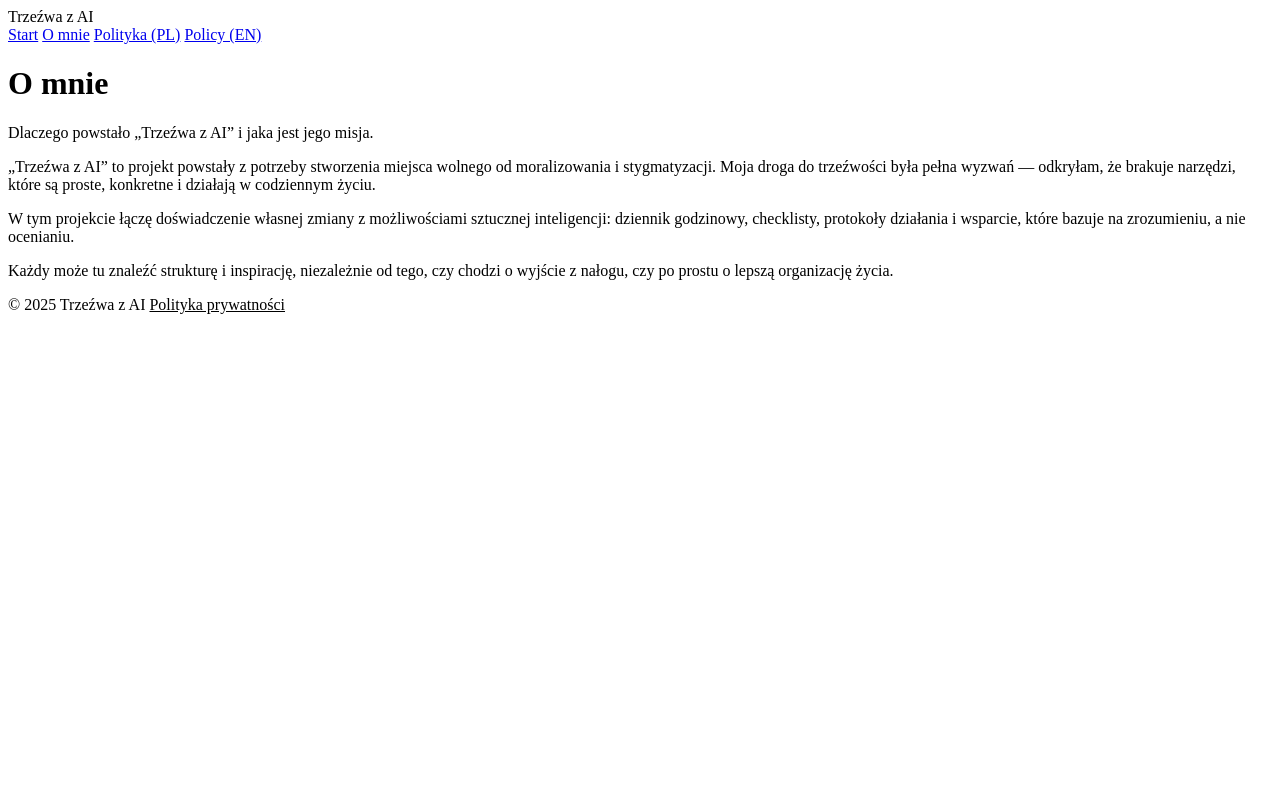
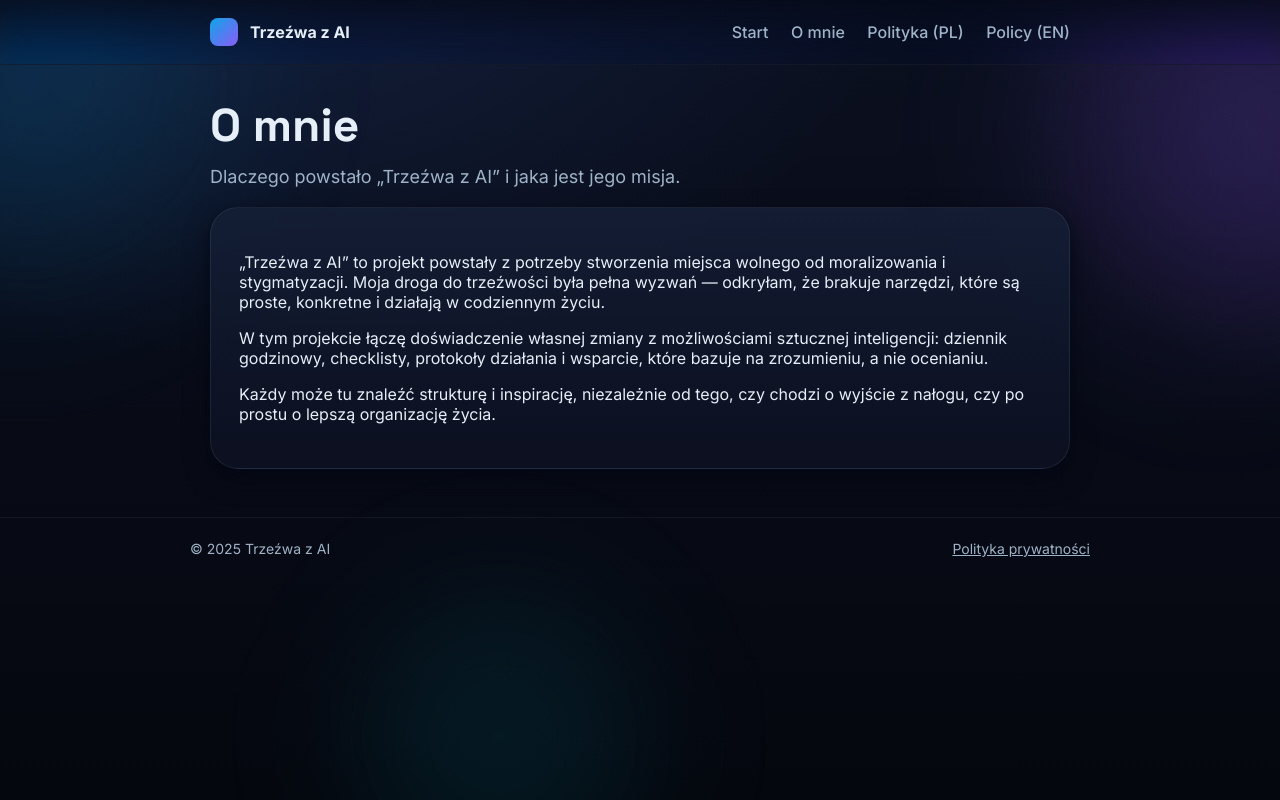
Before and after one commit to modakatowice-sketch/soberwithai, a plain HTML site: page about.html in a window 1280 px wide. Drawn offline with Linux system fonts and the light colour scheme.

Commit message:
Update about.html

```diff
--- a/about.html
+++ b/about.html
@@ -1,4 +1,56 @@
 
+<!DOCTYPE html>
+<html lang="pl">
+<head>
+  <meta charset="UTF-8" />
+  <meta name="viewport" content="width=device-width, initial-scale=1" />
+  <title>O mnie — Trzeźwa z AI (Sober with AI)</title>
+  <meta name="theme-color" content="#0f172a">
+  <meta property="og:title" content="O mnie — Trzeźwa z AI (Sober with AI)">
+  <meta property="og:description" content="Poznaj ideę projektu Trzeźwa z AI — zero moralizowania, maksimum narzędzi i wsparcia.">
+  <meta property="og:type" content="website">
+  <link rel="preconnect" href="https://fonts.googleapis.com">
+  <link rel="preconnect" href="https://fonts.gstatic.com" crossorigin>
+  <link href="https://fonts.googleapis.com/css2?family=Inter:wght@300;400;500;600;700;800&family=Space+Grotesk:wght@400;600;700&display=swap" rel="stylesheet">
+  <style>
+    :root{
+      --bg-from:#0b1020; --bg-to:#05070e; --glass:#0f172a; --glass-2:#0b1224;
+      --text:#e6eef7; --muted:#9fb3c8; --brand-1:#0ea5e9; --brand-2:#8b5cf6;
+      --ring: rgba(14,165,233,.45);
+      --shadow: 0 10px 25px rgba(3,8,20,.6), 0 6px 12px rgba(2,6,23,.4);
+      --radius-2xl: 1.25rem; --radius-3xl: 1.75rem;
+    }
+    *{box-sizing:border-box} html,body{height:100%}
+    body{
+      margin:0; font-family:Inter,system-ui,sans-serif; color:var(--text);
+      background:radial-gradient(1200px 800px at 20% -10%, #13203d 0%, rgba(19,32,61,0) 55%),
+                 radial-gradient(900px 600px at 120% 10%, rgba(139,92,246,.20) 0%, rgba(139,92,246,0) 60%),
+                 linear-gradient(180deg, var(--bg-from) 0%, var(--bg-to) 100%);
+      min-height:100%;
+    }
+    .bg-blur{position:fixed; inset:0; pointer-events:none; z-index:-1; filter:blur(60px) saturate(140%)}
+    .blob{position:absolute; width:38vw; height:38vw; border-radius:9999px; opacity:.18; mix-blend:screen;}
+    .blob.one{left:-10vw; top:-6vw; background:radial-gradient(circle at 30% 30%, var(--brand-1), transparent 60%)}
+    .blob.two{right:-8vw; top:-4vw; background:radial-gradient(circle at 70% 40%, var(--brand-2), transparent 60%)}
+    .blob.three{left:20vw; bottom:-14vw; background:radial-gradient(circle at 50% 50%, #22d3ee, transparent 60%); opacity:.12}
+    header{position:sticky; top:0; backdrop-filter:saturate(140%) blur(10px);
+      background:linear-gradient(180deg, rgba(6,10,24,.75), rgba(6,10,24,.45) 40%, rgba(6,10,24,0));
+      border-bottom:1px solid rgba(148,163,184,.08); z-index:40;}
+    .container{max-width:900px; margin:0 auto; padding:0 20px}
+    .nav{display:flex; align-items:center; justify-content:space-between; height:64px}
+    .brand{display:flex; align-items:center; gap:12px; font-weight:700}
+    .logo{width:28px; height:28px; border-radius:8px; background:linear-gradient(135deg,var(--brand-1),var(--brand-2))}
+    nav a{color:var(--muted); text-decoration:none; margin-left:18px; font-weight:500}
+    nav a:hover{color:var(--text)}
+    main{padding:48px 0 64px}
+    h1{font-family:"Space Grotesk"; font-size:clamp(28px,5vw,46px); margin-bottom:12px}
+    p.lead{color:var(--muted); font-size:18px; margin-top:0}
+    .card{background:linear-gradient(180deg, rgba(21,31,55,.85), rgba(12,17,34,.85));
+      border:1px solid rgba(148,163,184,.12); border-radius:var(--radius-3xl);
+      box-shadow:var(--shadow); padding:28px; margin-top:20px}
+    footer{border-top:1px solid rgba(148,163,184,.08); margin-top:48px}
+    .foot{display:flex; align-items:center; justify-content:space-between; padding:22px 0; color:var(--muted); font-size:14px}
+  </style>
 </head>
 <body>
   <div class="bg-blur" aria-hidden="true">
```
